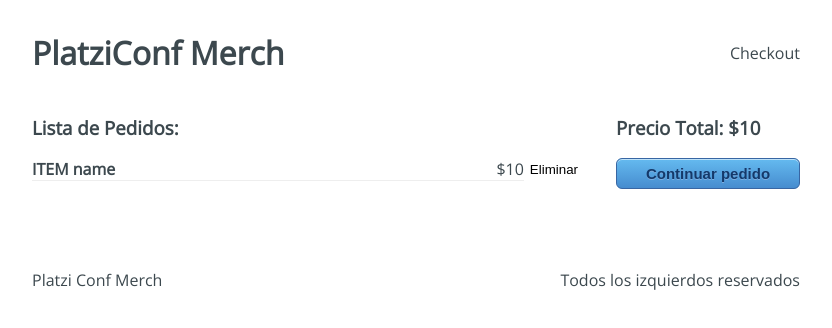
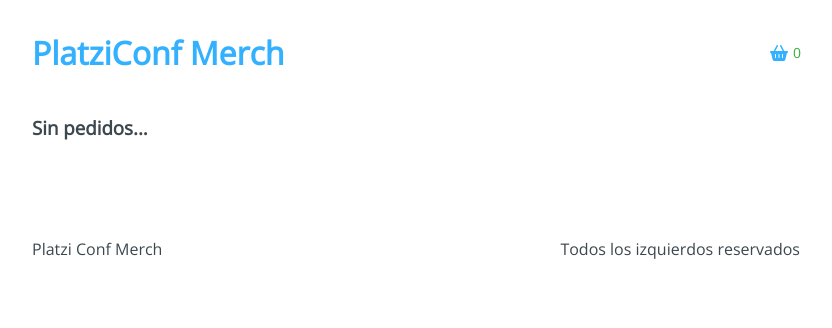
Before and after one commit to simontorresdev/platzi-conf-merch, a Next.js app: page /checkout in a window 1280 px wide. Shown: the top 328 px of the page, without its empty margins (224-1056 px from the left). Built offline with nearby package versions, Linux system fonts and the light colour scheme.

Commit message:
agregando lo useContext a la aplicacion para manejar productos, carrito y precio total

```diff
--- a/components/Header.js
+++ b/components/Header.js
@@ -1,12 +1,26 @@
-import React from 'react'
+import React, { useContext } from 'react'
 import styles from '../styles/Header.module.css'
+import Link from 'next/link'
+import { AppContext } from '../context/appContext'
 
 export const Header = () => {
+  const { state } = useContext(AppContext)
+  const { cart } = state
+
   return (
     <div className={styles.Header}>
-      <h1 className={styles.HeaderTitle}>PlatziConf Merch</h1>
-      <div className={styles.HeaderCcheckout}>
-        Checkout
+      <Link href='/'>
+        <a>
+          <h1 className={styles.HeaderTitle}>PlatziConf Merch</h1>
+        </a>
+      </Link>
+      <div className={styles.HeaderCheckout}>
+        <Link href='/checkout'>
+          <a><i className='fas fa-shopping-basket' /></a>
+        </Link>
+        <div className={styles.HeaderAlert}>
+          {cart.length}
+        </div>
       </div>
     </div>
   )
--- a/components/Product.js
+++ b/components/Product.js
@@ -1,7 +1,7 @@
 import React from 'react'
 import styles from '../styles/Products.module.css'
 
-export const Product = ({ product }) => {
+export const Product = ({ product, handleAddToCart }) => {
   const { image, title, price, description } = product
   return (
     <div className={styles.ProductsItem}>
@@ -12,7 +12,7 @@
         </h2>
         <p>{description}</p>
       </div>
-      <button type='button'>Comprar</button>
+      <button type='button' onClick={() => handleAddToCart(product)}>Comprar</button>
     </div>
   )
 }
--- /dev/null
+++ b/context/appContext.js
@@ -0,0 +1,14 @@
+import React from 'react'
+import useInitialState from '../hooks/useInitialState'
+
+export const AppContext = React.createContext({})
+
+export const AppProvider = ({ children }) => {
+  const initialState = useInitialState()
+
+  return (
+    <AppContext.Provider value={initialState}>
+      {children}
+    </AppContext.Provider>
+  )
+}
--- /dev/null
+++ b/hooks/useInitialState.js
@@ -0,0 +1,28 @@
+import { useState } from 'react'
+import initialState from '../initialState'
+
+const useInitialState = () => {
+  const [state, setState] = useState(initialState)
+
+  const addToCart = payload => {
+    setState({
+      ...state,
+      cart: [...state.cart, payload]
+    })
+  }
+
+  const removeFromCart = payload => {
+    setState({
+      ...state,
+      cart: state.cart.filter(items => items.id !== payload.id)
+    })
+  }
+
+  return {
+    addToCart,
+    removeFromCart,
+    state
+  }
+}
+
+export default useInitialState
--- a/pages/_app.js
+++ b/pages/_app.js
@@ -1,12 +1,15 @@
 import '../styles/globals.css'
 import '../styles/Layout.css'
 import { Layout } from '../components/Layout'
+import { AppProvider } from '../context/appContext'
 
 function MyApp ({ Component, pageProps }) {
   return (
-    <Layout>
-      <Component {...pageProps} />
-    </Layout>
+    <AppProvider>
+      <Layout>
+        <Component {...pageProps} />
+      </Layout>
+    </AppProvider>
   )
 }
 
--- /dev/null
+++ b/pages/_document.js
@@ -0,0 +1,28 @@
+import Document, { Html, Head, Main, NextScript } from 'next/document'
+
+class MyDocument extends Document {
+  static async getInitialProps (ctx) {
+    const initialProps = await Document.getInitialProps(ctx)
+    return { ...initialProps }
+  }
+
+  render () {
+    return (
+      <Html>
+        <Head>
+          <meta name='application-name' content='Platzi conf store' />
+          <script
+            src='https://kit.fontawesome.com/433667d0d8.js'
+            crossOrigin='anonymous'
+          />
+        </Head>
+        <body>
+          <Main />
+          <NextScript />
+        </body>
+      </Html>
+    )
+  }
+}
+
+export default MyDocument
--- a/pages/checkout.js
+++ b/pages/checkout.js
@@ -1,23 +1,44 @@
-import React from 'react'
+import React, { useContext } from 'react'
+import Link from 'next/link'
 import styles from '../styles/Checkout.module.css'
+import { AppContext } from '../context/appContext'
 
 const Checkout = () => {
+  const { state, removeFromCart } = useContext(AppContext)
+  const { cart } = state
+
+  const handleRemove = product => {
+    removeFromCart(product)
+  }
+
+  const handleSumTotal = () => {
+    const reducer = (accumulator, currentValue) => accumulator + currentValue.price
+    const sum = cart.reduce(reducer, 0)
+    return sum
+  }
+
   return (
     <div className={styles.Checkout}>
       <div className={styles.CheckoutContent}>
-        <h3>Lista de Pedidos:</h3>
-        <div className={styles.CheckoutItem}>
-          <div className={styles.CheckoutElement}>
-            <h4>ITEM name</h4>
-            <span>$10</span>
+        {cart.length > 0 ? <h3>Lista de Pedidos:</h3> : <h3>Sin pedidos...</h3>}
+        {cart.map(item => (
+          <div className={styles.CheckoutItem} key={item.id}>
+            <div className={styles.CheckoutElement}>
+              <h4>{item.title}</h4>
+              <span>${item.price}</span>
+            </div>
+            <button type='button' onClick={() => handleRemove(item)}><i className='fas fa-trash' /></button>
           </div>
-          <button type='button'>Eliminar</button>
+        ))}
+      </div>
+      {cart.length > 0 && (
+        <div className={styles.CheckoutSidebar}>
+          <h3>{`Precio Total: $ ${handleSumTotal()}`}</h3>
+          <Link href='/information'>
+            <a><button type='button'>Continuar pedido</button></a>
+          </Link>
         </div>
-      </div>
-      <div className={styles.CheckoutSidebar}>
-        <h3>Precio Total: $10</h3>
-        <button type='button'>Continuar pedido</button>
-      </div>
+      )}
     </div>
   )
 }
--- a/pages/index.js
+++ b/pages/index.js
@@ -1,8 +1,7 @@
-import initialState from '../initialState'
 import { Products } from '../components/Products'
 
 export default function Home () {
   return (
-    <Products products={initialState.products} />
+    <Products />
   )
 }
--- a/styles/Header.module.css
+++ b/styles/Header.module.css
@@ -20,3 +20,7 @@
   text-decoration: none;
   color: #33b1ff;
 }
+
+.Header i{
+  font-family: "Font Awesome 5 Free";
+}
```
Also changed, not shown: components/Products.js (+11 -3 lines), package.json (+1 -8 lines), pages/information.js (+6 -1 lines), 1 other file (tests, documents, lock files or other folders).
